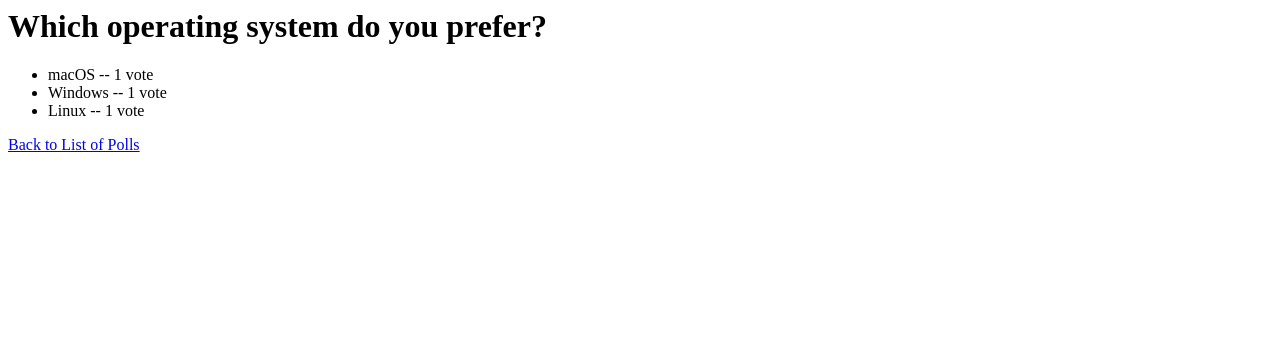
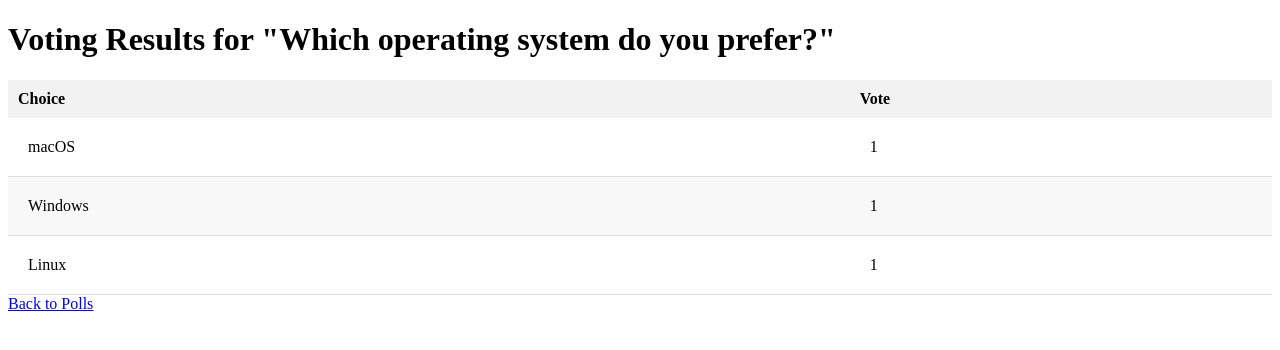
Before and after one commit to Napoldej/ku-polls, a Django app: page /polls/1/results/ in a window 1280 px wide. Shown: the top 350 px of the page. Run offline with Django 5.2, Linux system fonts and the light colour scheme; data comes from the database, SQL or seed files in the repository; parts of the project's set-up code (start-up, migrations or seed data) failed here and were passed over.

Commit message:
Edit and enchance the results page with css

```diff
--- a/polls/static/polls/style.css
+++ b/polls/static/polls/style.css
@@ -1,7 +1,27 @@
 li a{
-    color: green
+    color: green;
 }
 
 body{
     background-color: white;
 }
+
+.results-content {
+    width: 100%;
+    border-collapse: collapse;
+}
+
+.results-content th {
+    background-color: #f2f2f2;
+    padding: 10px;
+    text-align: left;
+}
+
+.results-content td {
+    padding: 20px;
+    border-bottom: 1px solid #ddd;
+}
+
+.results-content tr:nth-child(even) {
+    background-color: #f9f9f9;
+}
--- a/polls/templates/polls/results.html
+++ b/polls/templates/polls/results.html
@@ -1,8 +1,31 @@
-<h1>{{ question.question_text }}</h1>
-
-<ul>
-{% for choice in question.choice_set.all %}
-    <li>{{ choice.choice_text }} -- {{ choice.vote }} vote{{ choice.vote|pluralize }}</li>
-{% endfor %}
-</ul>
-<a href = "{% url 'polls:index' %}">Back to List of Polls</a>
+<!DOCTYPE html>
+<html lang="en">
+<head>
+    <meta charset="UTF-8">
+    <meta name="viewport" content="width=device-width, initial-scale=1.0">
+    <title>Voting Results</title>
+    {% load static %}
+    <link rel="stylesheet" href="{% static 'polls/style.css' %}">
+</head>
+<body>
+    <h1>Voting Results for "{{ question.question_text }}"</h1>
+    <table class="results-content">
+        <thead>
+            <tr>
+                <th>Choice</th>
+                <th>Vote</th>
+            </tr>
+        </thead>
+        <tbody>
+            {% for choice in question.choice_set.all%}
+                <tr>
+                    <td> {{choice.choice_text}}</td>
+                    <td> {{choice.vote}}</td>
+                </tr>
+            {% endfor %}
+            </tr>
+        </tbody>
+    </table>
+    <a href="{% url 'polls:index' %}">Back to Polls</a>
+</body>
+</html>
```
